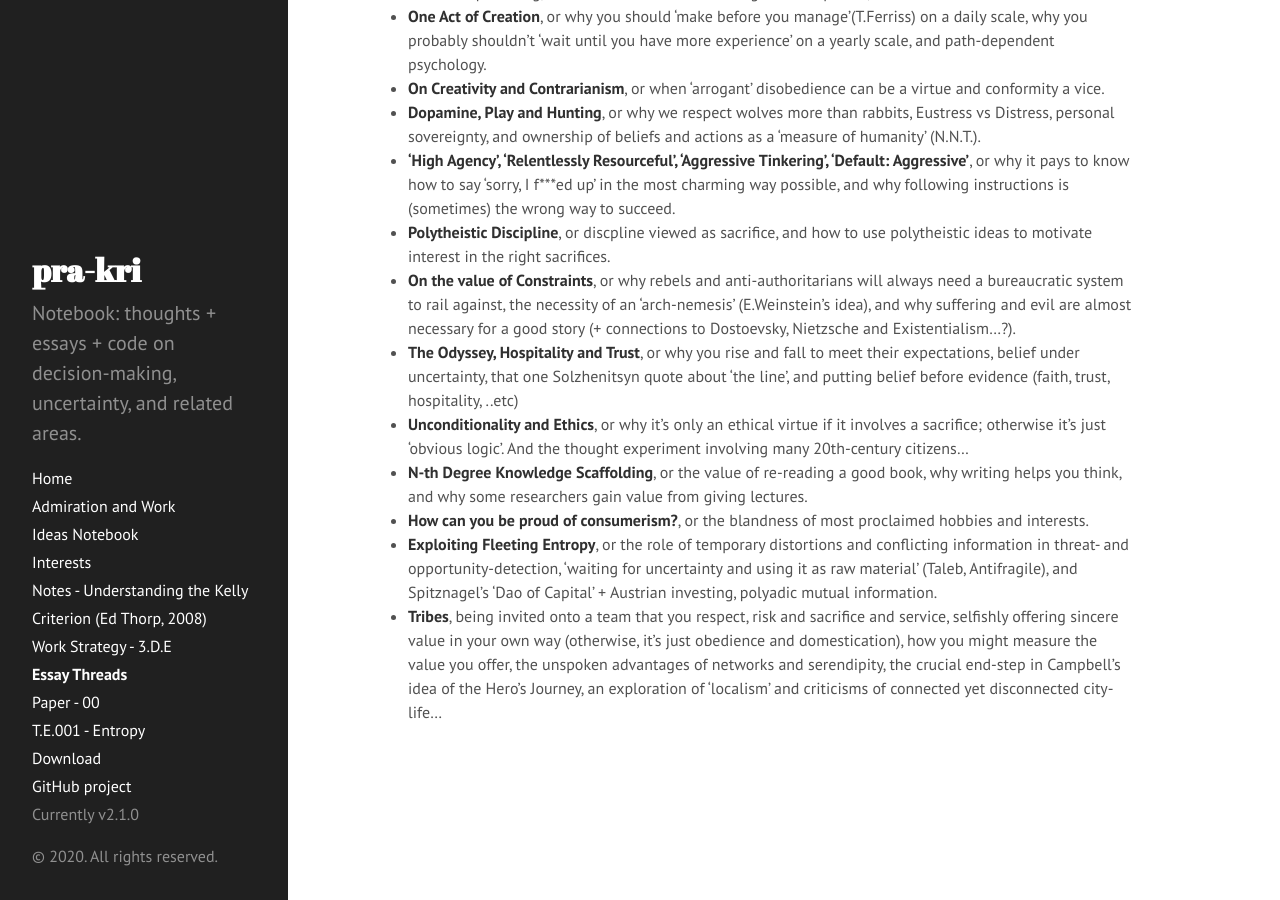
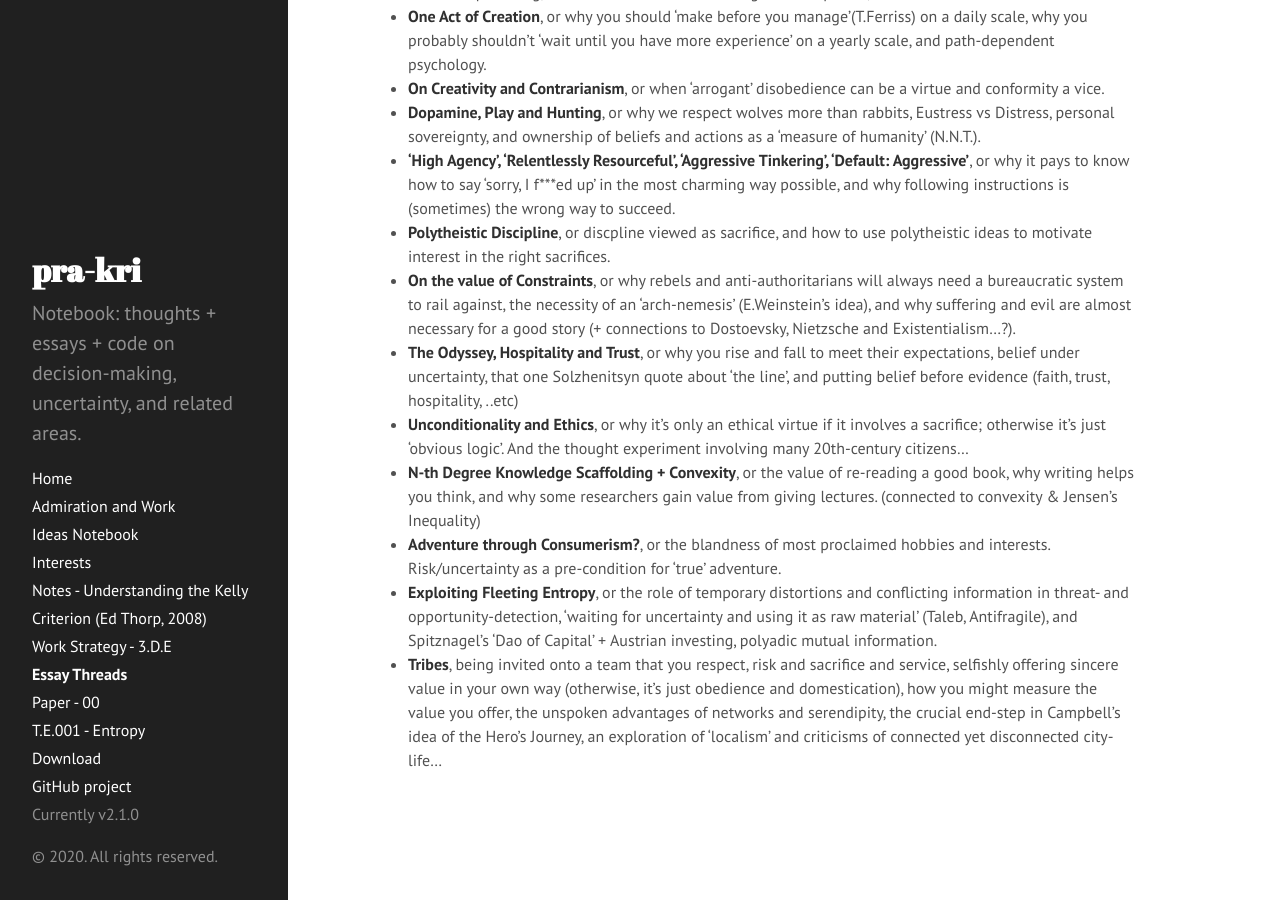
Before and after one commit to pra-kri/pra-kri.github.io, a Jekyll site: the page built from essay_threads.md, in a window 1280 px wide and 900 px high, scrolled down 1084 px. Built offline with Jekyll 4.4.1, drawn with Linux system fonts in a browser that asks for light colours.

Commit message:
Update essay_threads.md

```diff
--- a/essay_threads.md
+++ b/essay_threads.md
@@ -25,7 +25,7 @@ Mostly the topics revolve around applied ethics and philosophy: stuff that'll he
 * **On the value of Constraints**, or why rebels and anti-authoritarians will always need a bureaucratic system to rail against, the necessity of an 'arch-nemesis' (E.Weinstein's idea), and why suffering and evil are almost necessary for a good story (+ connections to Dostoevsky, Nietzsche and Existentialism...?).
 * **The Odyssey, Hospitality and Trust**, or why you rise and fall to meet their expectations, belief under uncertainty, that one Solzhenitsyn quote about 'the line', and putting belief before evidence (faith, trust, hospitality, ..etc)
 * **Unconditionality and Ethics**, or why it's only an ethical virtue if it involves a sacrifice; otherwise it's just 'obvious logic'. And the thought experiment involving many 20th-century citizens...
-* **N-th Degree Knowledge Scaffolding**, or the value of re-reading a good book, why writing helps you think, and why some researchers gain value from giving lectures.
-* **How can you be proud of consumerism?**, or the blandness of most proclaimed hobbies and interests.
+* **N-th Degree Knowledge Scaffolding + Convexity**, or the value of re-reading a good book, why writing helps you think, and why some researchers gain value from giving lectures. (connected to convexity & Jensen's Inequality)
+* **Adventure through Consumerism?**, or the blandness of most proclaimed hobbies and interests. Risk/uncertainty as a pre-condition for 'true' adventure.
 * **Exploiting Fleeting Entropy**, or the role of temporary distortions and conflicting information in threat- and opportunity-detection, 'waiting for uncertainty and using it as raw material' (Taleb, Antifragile), and Spitznagel's 'Dao of Capital' + Austrian investing, polyadic mutual information.
 * **Tribes**, being invited onto a team that you respect, risk and sacrifice and service, selfishly offering sincere value in your own way (otherwise, it's just obedience and domestication), how you might measure the value you offer, the unspoken advantages of networks and serendipity, the crucial end-step in Campbell's idea of the Hero's Journey, an exploration of 'localism' and criticisms of connected yet disconnected city-life...
```
